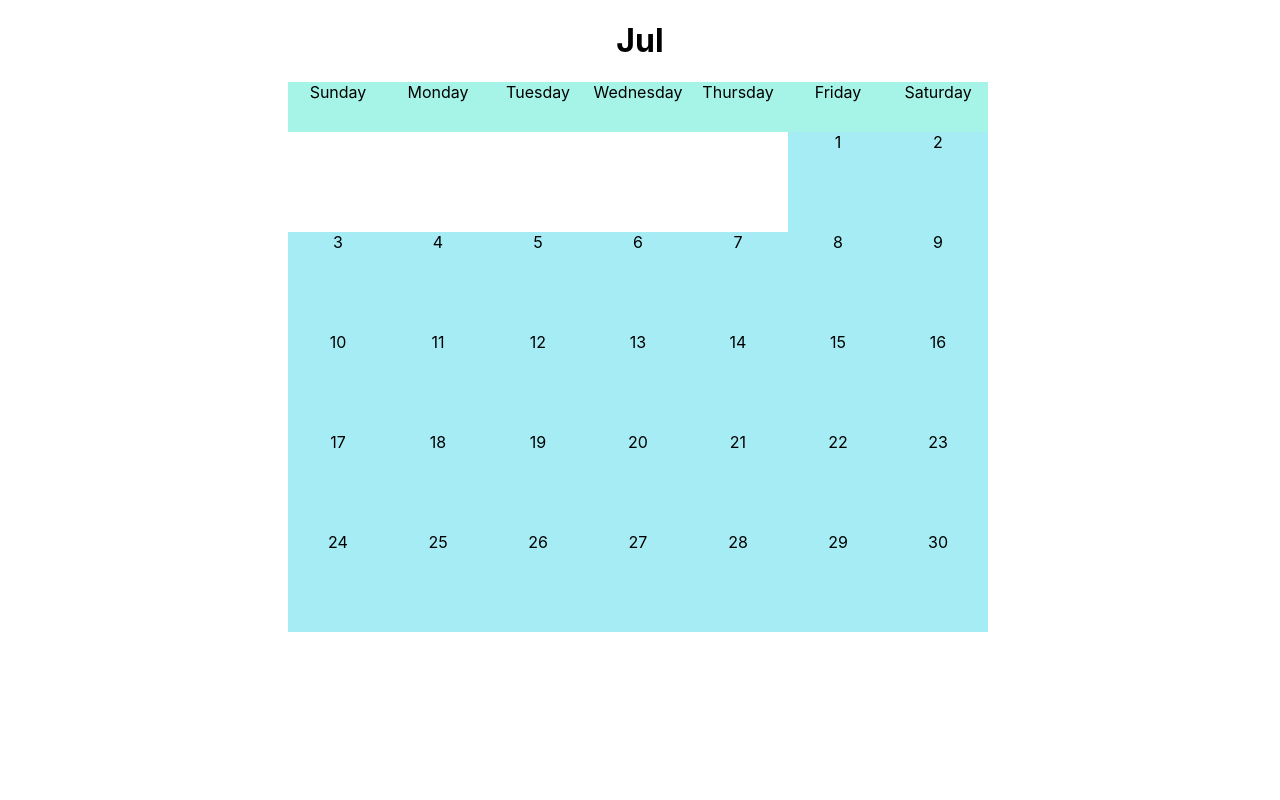
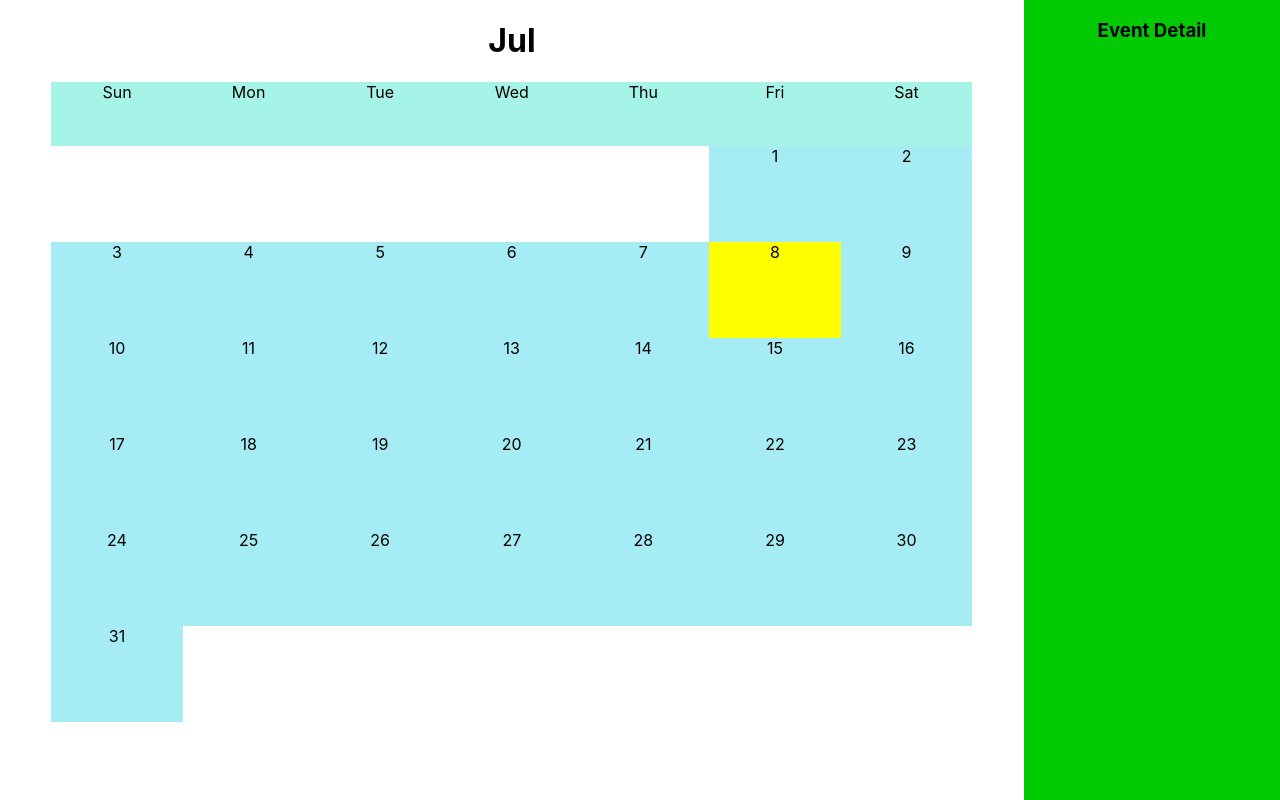
Before and after one commit to dhsiao510/calendar, a React (Create React App) app: page / in a window 1280 px wide. Built offline with nearby package versions, Linux system fonts and the light colour scheme; the HTML template or start-up script is replaced by a standard one.

Commit message:
calendar display

```diff
--- a/src/App.css
+++ b/src/App.css
@@ -2,40 +2,57 @@
   height: 100vh;
   width: 100vw;
   display: flex;
-  justify-content: center;
+  justify-content: flex-start;
 }
 
 .cal-wrapper {
-  width: 100%;
+  width: 80%;
   height: 100%;
   display: flex;
   flex-direction: column;
+  justify-content: flex-start;
   align-items: center;
 }
 
 .cal-table {
-  width: 55%;
+  width: 90%;
   height: 80%;
   display: flex;
   flex-wrap: wrap;
 }
 
 .cal-header {
-  height: 50px;
-  width: 100px;
+  height: 10%;
+  width: 14.28%;
   background-color: rgb(166, 244, 232);
   text-align: center;
 }
 
 .cal-cel {
-  height: 100px;
-  width: 100px;
+  height: 15%;
+  width: 14.28%;
   text-align: center;
 }
 
 .cal-cel-days {
-  height: 100px;
-  width: 100px;
+  height: 15%;
+  width: 14.28%;
   background-color: rgb(166, 236, 244);
   text-align: center;
+  cursor: pointer;
 }
+
+.cal-cel-selected {
+  height: 15%;
+  width: 14.28%;
+  background-color: yellow;
+  text-align: center;
+  cursor: pointer;
+}
+
+.event-detail {
+  width: 20%;
+  height: 100%;
+  background-color: rgb(2, 202, 2);
+  text-align: center;
+}
--- a/src/App.tsx
+++ b/src/App.tsx
@@ -1,15 +1,29 @@
-import React, { useState } from 'react';
+import React, { useState, useRef, useEffect } from 'react';
+import { format, getDate, isSameMonth } from 'date-fns';
 import './App.css';
+import { Event } from "./types";
+import { mockEvents } from "./data/events";
 import Calendar from './components/Calendar';
 import EventDetail from './components/EventDetails';
 
 function App() {
-  const [ today, setToday ] = useState(new Date());
-  const [ showDetail, setShowDetail] = useState<boolean>(false);
+  const [ selectDay, setSelectDay ]= useState<string>(() => format(new Date(), "MM/dd/yyyy"));
+  const [ today, setToday ] = useState(null) as any;
+  const [ selectMonth, setSelectMonth ] = useState(null) as any;
+  const [ showDetail, setShowDetail] = useState<boolean>(true);
+  //save all events to useRef - type issue - using useState for now
+  const [ events, setEvents ] = useState<Event[]>(() => mockEvents);
+  const [ sameMonth, setSameMonth] = useState<boolean>(true);
+  //filter out events not in current months:
+
+  useEffect(() => {
+    setSameMonth(isSameMonth(new Date(), new Date(selectDay)))
+  }, [selectDay])
 
   return (
     <div className="App">
-      <Calendar />
+      <button style={{display:"none"}} onClick={()=> setSelectDay(format(new Date("02/21/2022"), "MM/dd/yyyy"))}>change Month</button>
+      <Calendar selectDay={selectDay}  sameMonth={sameMonth} />
       { showDetail ? <EventDetail />: <></>}
     </div>
   );
--- a/src/components/Calendar.tsx
+++ b/src/components/Calendar.tsx
@@ -1,40 +1,53 @@
-import React, { useState } from "react";
+import React, { useEffect, useState } from "react";
+import { format, getDay, getMonth, startOfMonth,lastDayOfMonth, isSameMonth } from "date-fns"
+import { Event } from "../types";
 
-const Calendar = () => {
-    const weekdays: string[] = ['Sunday', 'Monday', 'Tuesday', 'Wednesday', 'Thursday', 'Friday', 'Saturday']
+const Calendar = ({selectDay, sameMonth}: any) => {
+    const calGrids = Array(42).fill(null);
+    const weekdays: string[] = ['Sun', 'Mon', 'Tue', 'Wed', 'Thu', 'Fri', 'Sat']
     const months: string[] = ['Jan', 'Feb', 'Mar', 'Apr', 'May', 'Jun', 'Jul', 'Aug', 'Sep', 'Oct', 'Nov', 'Dec']
-    const longMonths: string[] = ['January', 'March', 'May', 'July', 'August', 'October', 'December']
+    const [ firstOfMonthIdx, setFirstOfMonthIdx] = useState(null) as any;
+    const [ selectMonth, setSelectMonth ] = useState(null) as any;
+    const [ monthLength, setMonthLength ] = useState(null) as any;
+    const [ today, setToday ] = useState(null) as any;
 
-    let today: any = new Date();
-    let monthAndYear = today.toString().split(' ').slice(1,4)
-    monthAndYear.splice(1, 1)
-    monthAndYear = monthAndYear.reverse().join(' ');
-    const currentMonth: string = monthAndYear.split(' ')[1];
-    const firstOfMonthIdx: number = new Date(monthAndYear).getDay();
-    const calGrids = Array(42).fill(null);
-    //add logic for Feb
-    const numberOfDays: number = longMonths.indexOf(currentMonth) > -1 ? 31:30;
+
+    useEffect(() => {
+        setFirstOfMonthIdx(getDay(startOfMonth(new Date(selectDay))));
+        setSelectMonth(months[getMonth(new Date(selectDay))]);
+        const monthEnd = lastDayOfMonth(new Date(selectDay)).toString();
+        setMonthLength(Number(monthEnd.split(' ')[2]));
+        setToday(Number(format(new Date(), "dd")))
+    }, [selectDay])
 
     const renderHeader = (array:Array<string>) => {
         return array.map((day:string, key) => <div key={key} className="cal-header">{day}</div>)
     }
+
     const renderGrid = (array: any) => {
         return array.map((day: any, key:any) => {
-            if(key >= firstOfMonthIdx && key < (firstOfMonthIdx + numberOfDays)) {
-                return <div key={key} className="cal-cel-days" onClick={() =>{console.log(key)}}>{key - firstOfMonthIdx + 1} </div>
+            if(key >= firstOfMonthIdx && key < (firstOfMonthIdx + monthLength)) {
+                if(sameMonth && (today + firstOfMonthIdx - 1) === key) {
+                    return <div key={key} className="cal-cel-selected" onClick={() =>{console.log(key)}}>{key - firstOfMonthIdx + 1} </div>
+                } else {
+                    return <div key={key} className="cal-cel-days" onClick={() =>{console.log(key)}}>{key - firstOfMonthIdx + 1} </div>
+                }
             } else {
                 return <div key={key} className="cal-cel"></div>
             }
         }
     )}
-
+/*
     const selectDate = () => {
+        const selectDate =
+        const selectMonth =
+        const selectYear =
     }
 
-
+*/
     return (
         <div className="cal-wrapper">
-            <h1>{currentMonth}</h1>
+            <h1>{selectMonth}</h1>
             <div className="cal-table">
                 {renderHeader(weekdays)}
                 {renderGrid(calGrids)}
@@ -44,3 +57,16 @@ const Calendar = () => {
 }
 
 export default Calendar;
+
+
+    /*
+    const longMonths: string[] = ['Jan', 'Mar', 'May', 'Jul', 'Aug', 'Oct', 'Dec']
+    let today: any = new Date();
+    let monthAndYear = today.toString().split(' ').slice(1,4)
+    let currentDate = Number(monthAndYear.splice(1, 1));
+    monthAndYear = monthAndYear.reverse().join(' ');
+    const currentMonth: string = monthAndYear.split(' ')[1];
+    const firstOfMonthIdx: number = new Date(monthAndYear).getDay();
+    //add logic for Feb
+    const numberOfDays: number = longMonths.indexOf(currentMonth) > -1 ? 31:30;
+    */
--- a/src/components/EventDetails.tsx
+++ b/src/components/EventDetails.tsx
@@ -3,8 +3,10 @@ import React from "react";
 const EventDetail = () => {
 
     return (
-        <>
-        </>
+        <div className="event-detail">
+            <h3>Event Detail</h3>
+
+        </div>
     )
 }
 
--- a/src/data/events.ts
+++ b/src/data/events.ts
@@ -3,31 +3,31 @@ import { Event } from "../types"
 export const mockEvents: Event[] = [
     {
         name: "user1",
-        date: "July 10, 2022",
+        date: "July 10 2022",
         description: "wellness day",
         type: 'holiday'
     },
     {
         name: "user2",
-        date: "July 31, 2022",
+        date: "July 31 2022",
         description: "30th birthday",
         type: 'birthday'
     },
     {
         name: "user3",
-        date: "July 22, 2022",
+        date: "July 22 2022",
         description: "work anniversary",
         type: 'holiday'
     },
     {
         name: "user4",
-        date: "July 4, 2022",
+        date: "July 4 2022",
         description: "July 4th",
         type: 'holiday'
     },
     {
         name: "user5",
-        date: "July 19, 2022",
+        date: "July 19 2022",
         description: "45th birthday",
         type: 'birthday'
     }
```
Also changed, not shown: public/index.html (+0 -23 lines).
